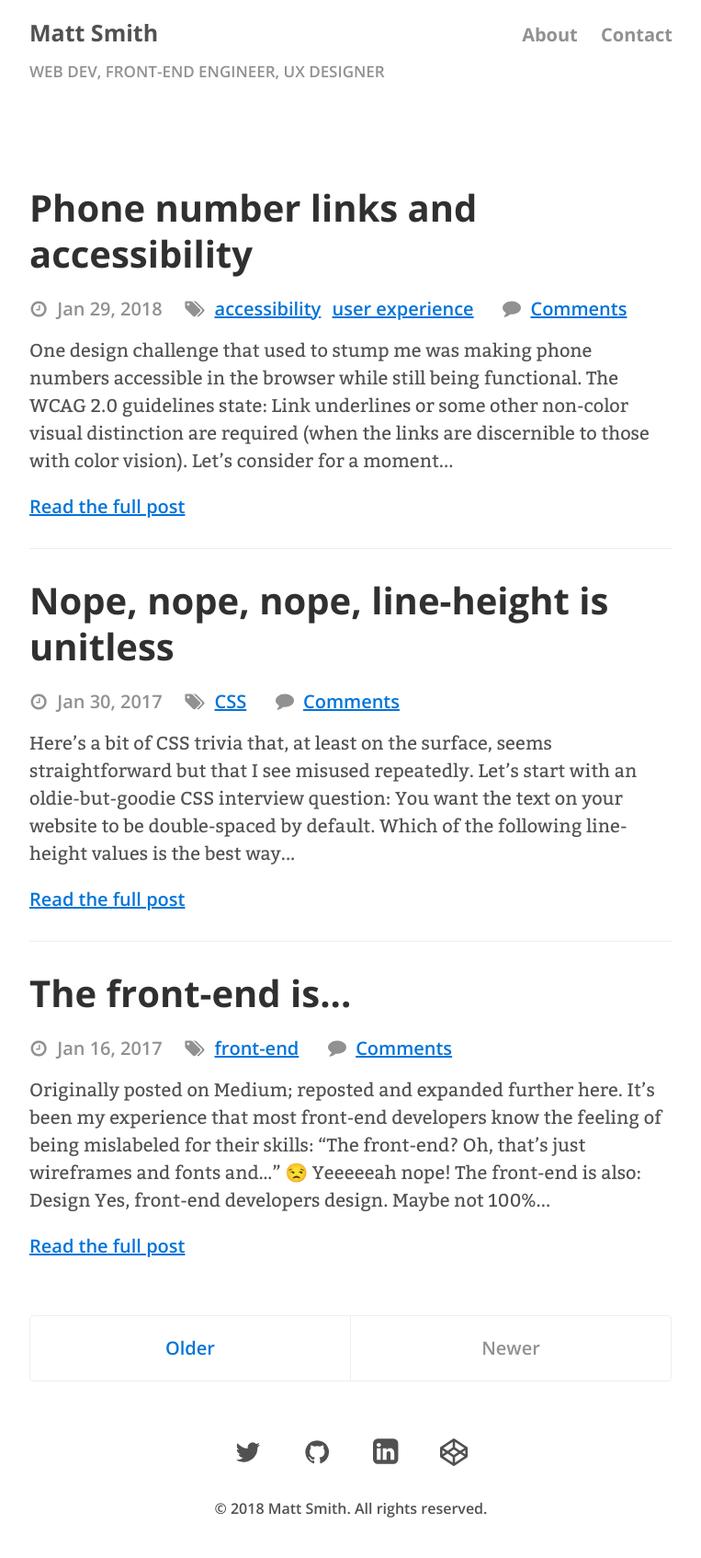
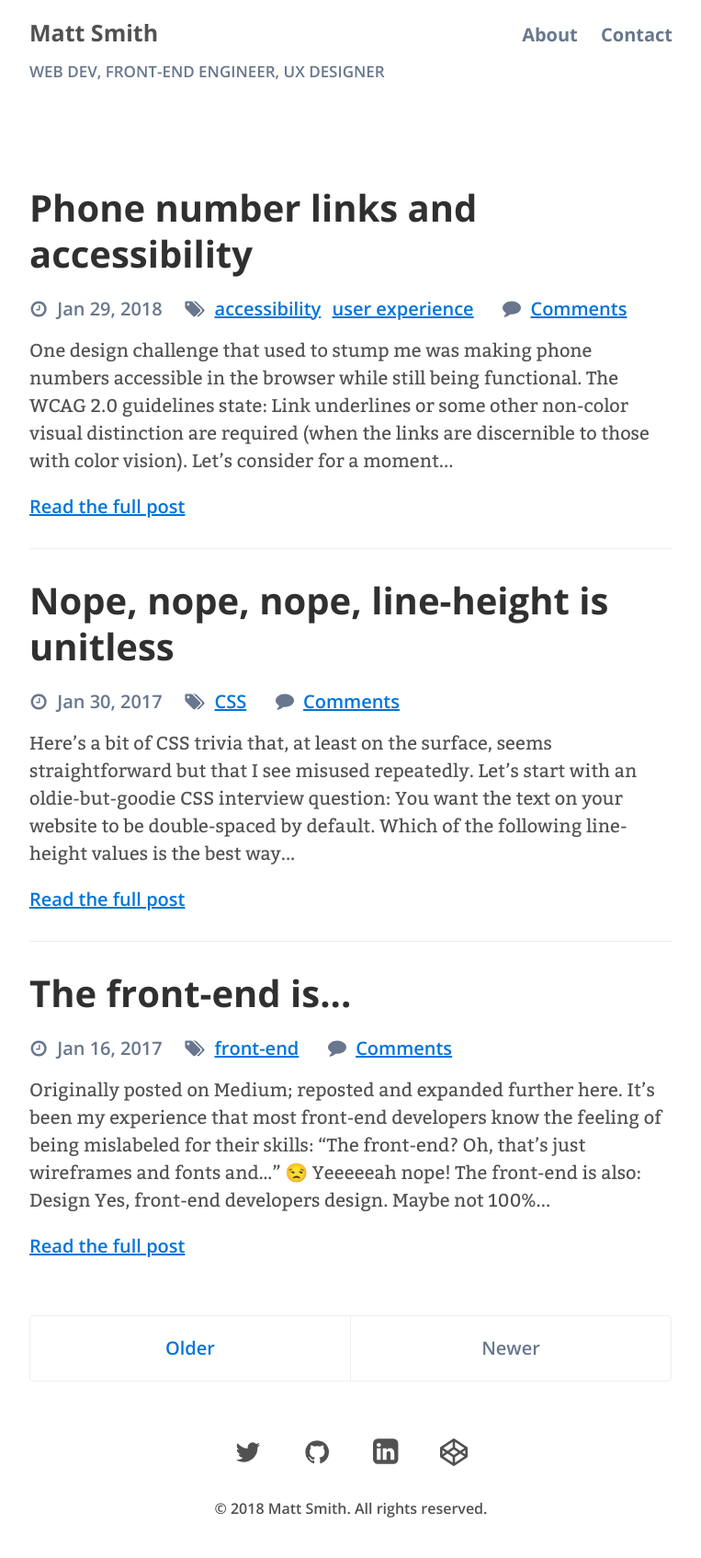
Before and after one commit to AllThingsSmitty/allthingssmitty.github.io, a Jekyll site: the page built from index.html, in a window 1280 px wide. Shown: the whole page at 92% size, without its empty margins (258-1021 px from the left). Built offline with Jekyll 4.4.1, drawn with Linux system fonts in a browser that asks for light colours; the list of posts is cut into pages by our own code; comment, search, counter and statistics services are not loaded.

Commit message:
Updated to accessible color

```diff
--- a/_sass/_base.scss
+++ b/_sass/_base.scss
@@ -62,12 +62,11 @@
   code {
     padding: 0 .15rem;
   }
-}
 
-:focus,
-a:focus {
-  outline: 2px solid;
-  outline-offset: .15rem;
+  &:focus {
+    outline: 2px solid;
+    outline-offset: .15rem;
+  }
 }
 
 img {
--- a/_sass/_posts.scss
+++ b/_sass/_posts.scss
@@ -20,6 +20,10 @@
   a {
     color: $gray-6;
     text-decoration: none;
+  }
+
+  &:visited {
+    color: $gray-3;
   }
 }
 
@@ -117,6 +121,10 @@
   .row {
     margin-bottom: 1rem;
   }
+
+  a {
+    text-decoration: underline;
+  }
 }
 
 // Recent posts
--- a/_sass/_variables.scss
+++ b/_sass/_variables.scss
@@ -1,6 +1,6 @@
 $gray-1: #f9f9f9;
 $gray-2: #ccc;
-$gray-3: #919191;
+$gray-3: #68778d;
 $gray-4: #717171;
 $gray-5: #515151;
 $gray-6: #303030;
```
